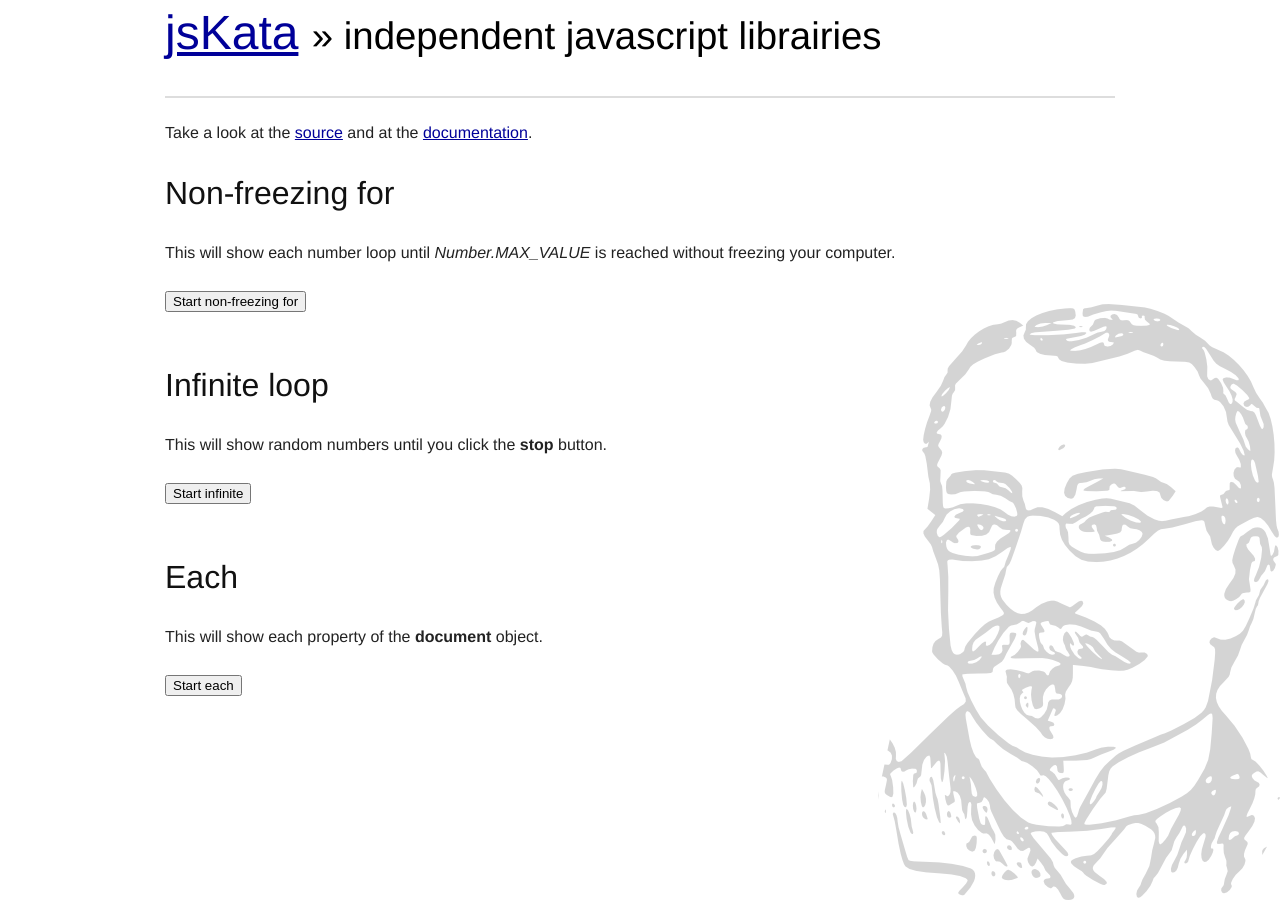
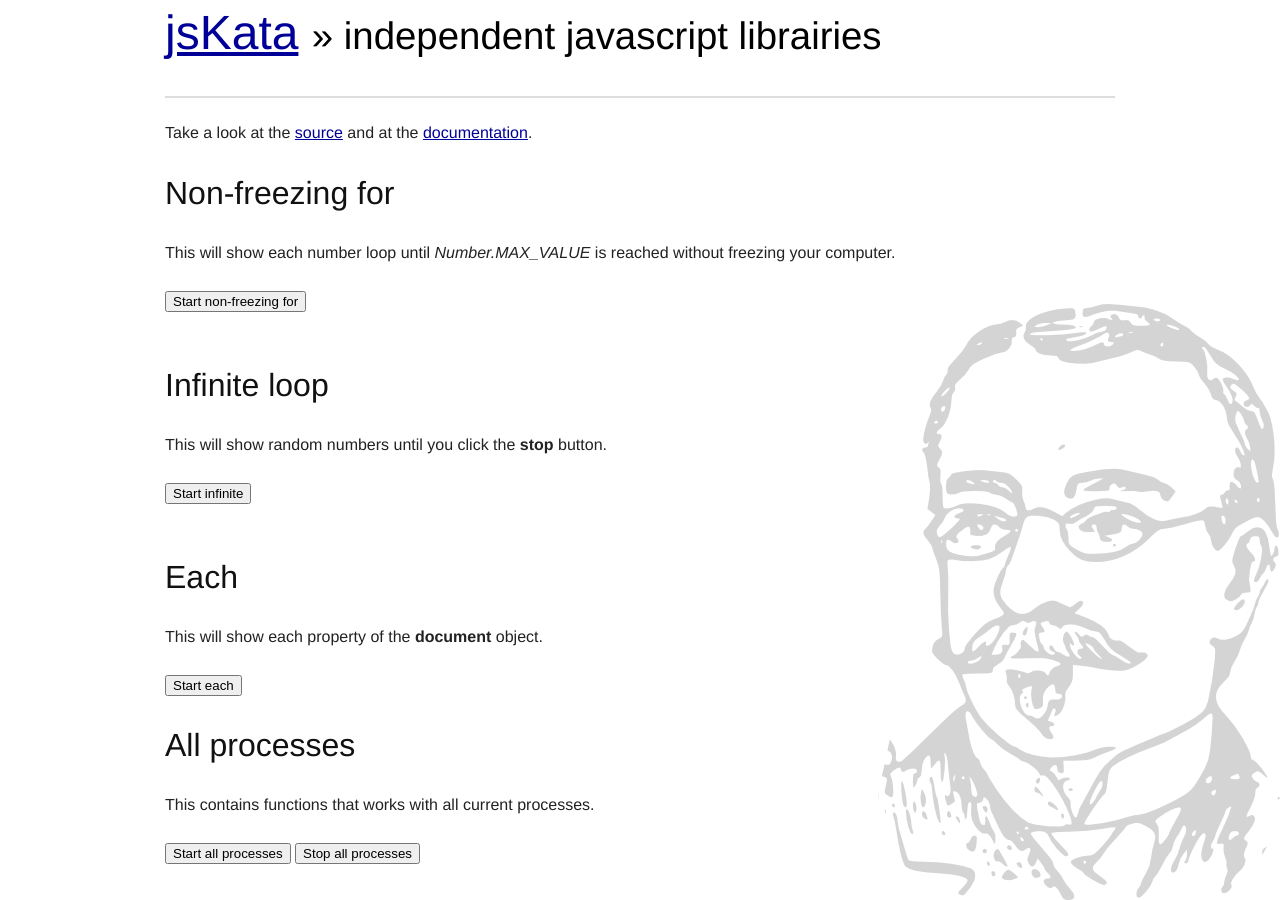
Before and after one commit to dsimard/jskata, a Jekyll site: the page built from nofreeze.html, in a window 1280 px wide. Built offline with Jekyll 4.4.1, drawn with Linux system fonts in a browser that asks for light colours; nearby versions of some CDN libraries; Markdown is read by kramdown in place of the engine named in the settings.

Commit message:
added all processes

```diff
--- a/nofreeze.html
+++ b/nofreeze.html
@@ -40,3 +40,11 @@ and at the
   <button id="each">Start each</button>
   <div id="windowEach"></div>
 </p>
+<p>
+  <h2>All processes</h2>
+  <p>
+    This contains functions that works with all current processes.
+  </p>
+  <button id="startAll">Start all processes</button>
+  <button id="stopAll">Stop all processes</button>
+</p>
--- a/nofreeze.js
+++ b/nofreeze.js
@@ -35,9 +35,18 @@ $(document).ready(function() {
   /********** EACH **********/
   var eachLoop = function eachLoop() {
     _.nf.each(window, function(index, el) {
-      $("#windowEach").append("<span>"+index+", </span>");
+      $("#windowEach").text(index);
     });
   }
 
   $("#each").click(eachLoop);
+
+  /********** ALL PROCESSES **********/
+  $("#startAll").click(function() {
+    $("#infinite, #nonFreezingFor, #each").click();
+  });
+
+  $("#stopAll").click(function() {
+    jsKata.nofreeze.stop();
+  });
 });
```
